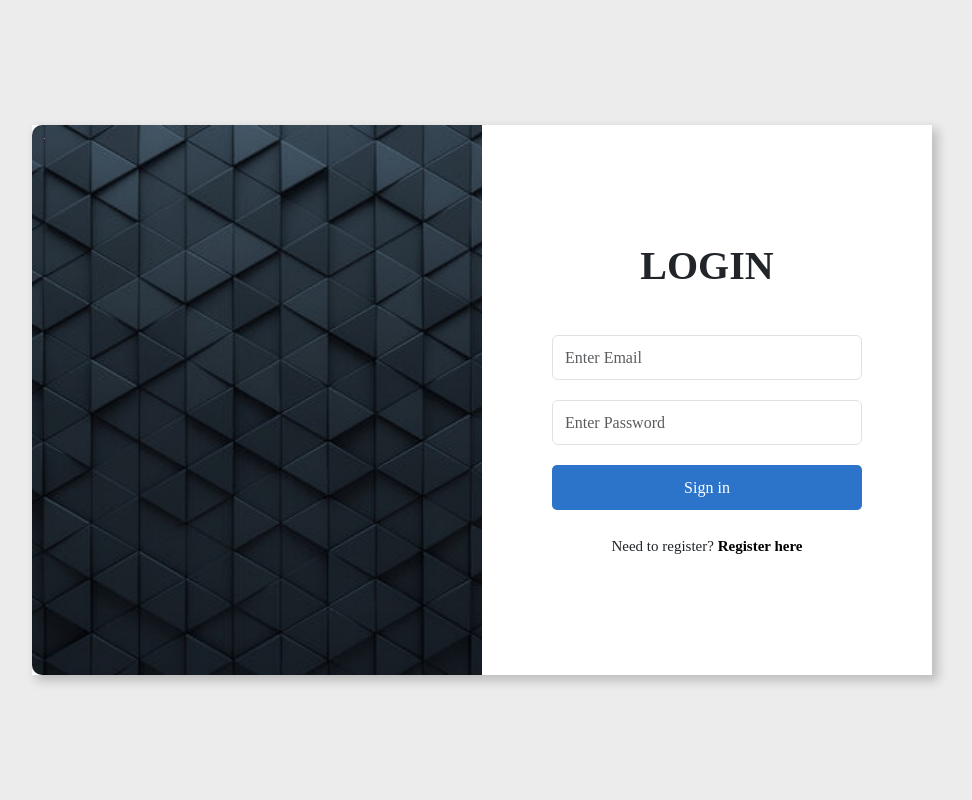
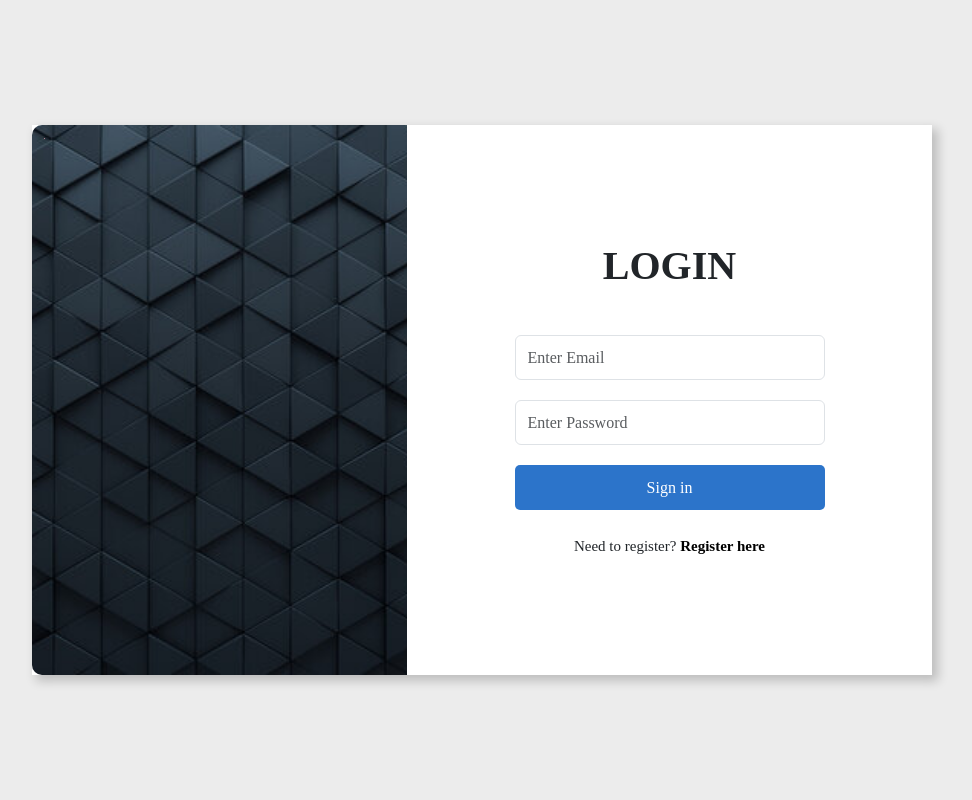
Before and after one commit to bamcortezz/ITELEC2, a PHP site: page / in a window 1280 px wide. Shown: the whole page, without its empty margins (158-1130 px from the left). Run offline with PHP 8.4, Linux system fonts and the light colour scheme.

Commit message:
Cortez, Francis Emil M.

```diff
--- a/index.php
+++ b/index.php
@@ -18,10 +18,10 @@ include_once 'config/setting-configuration.php';
   <div class="wrapper">
     <div class="container main">
       <div class="row">
-        <div class="col-md-6 side-image">
+        <div class="col-md-5 side-image">
           <img src="././src/img/side-pic.jpg" alt="">
         </div>
-        <div class="col-md-6 right">
+        <div class="col-md-7 right">
           <form action="dashboard/admin/authentication/admin-class.php" method="POST">
             <div class="input-box">
               <h1>LOGIN</h1>
--- a/registration.php
+++ b/registration.php
@@ -18,10 +18,10 @@ include_once 'config/setting-configuration.php';
 	<div class="wrapper">
 		<div class="container main">
 			<div class="row">
-				<div class="col-md-6 side-image">
+				<div class="col-md-5 side-image">
 					<img src="././src/img/side-pic.jpg" alt="">
 				</div>
-				<div class="col-md-6 right">
+				<div class="col-md-7 right">
 					<form action="dashboard/admin/authentication/admin-class.php" method="POST">
 						<div class="input-box">
 							<h1>REGISTRATION</h1>
```
